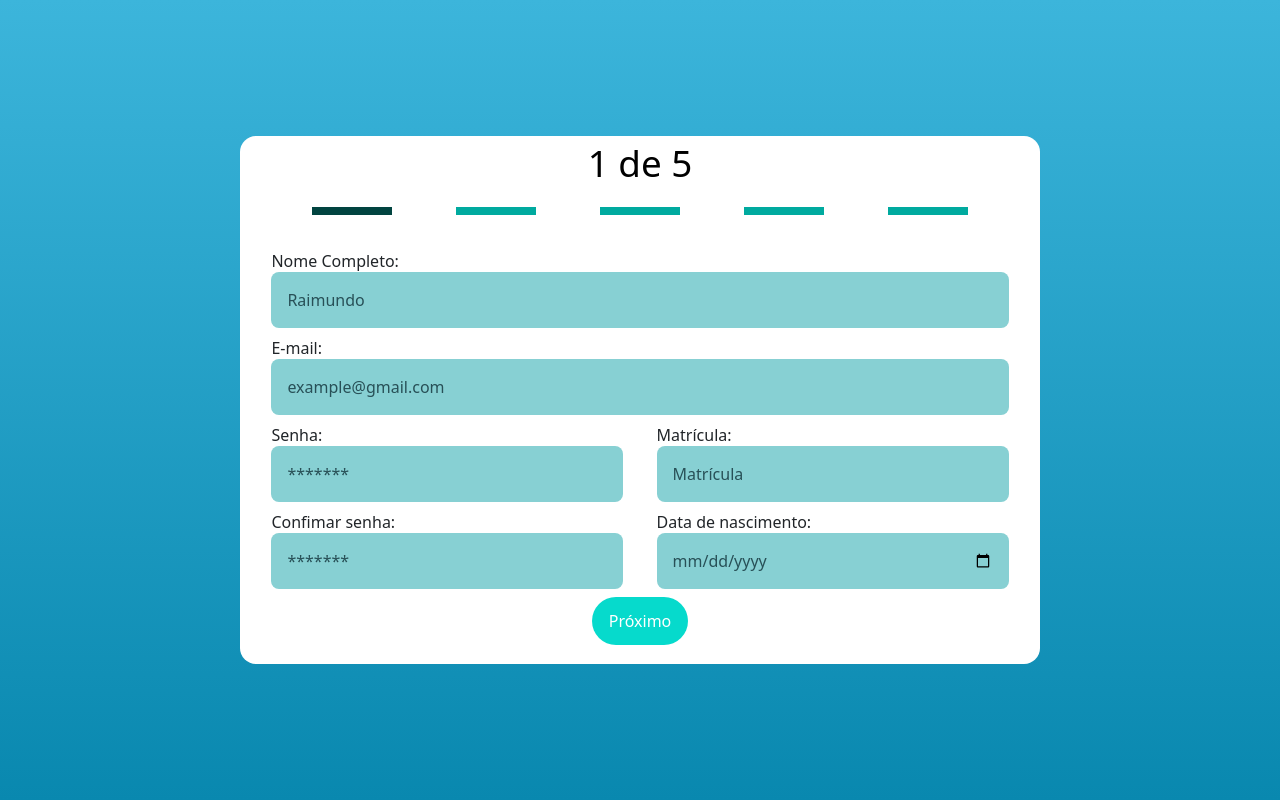
After one commit to Andre-MB/admin-app-estacio, a PHP site: page /pages/formStep1.php in a window 1280 px wide. The commit adds this page. Run offline with PHP 8.4, Linux system fonts and the light colour scheme.

Commit message:
Add Register JS, Add Get Data after Submit Button, Fix Form Container

```diff
--- a/css/register.css
+++ b/css/formSteps.css
@@ -5,7 +5,7 @@
 .bg-user-form {
     background-color: white;
     border-radius: 1em;
-    height: 40em;
+    height: 33em;
     width: 50em;
 }
 #current-step-user-counter {
@@ -43,7 +43,7 @@
 }
 
 form input {
-    height: 1.4em;
+    color: #285057;
     width: 100%;
     border-radius: 0.5em;
     border: 0;
@@ -52,12 +52,8 @@ form input {
     background: var(--color-bg-input-register);
 }
 
-form input[type="text"] {
-    font-size: 1.5em;
-}
-
 form input::placeholder {
-    color: #fff;
+    color: #285057;
 }
 
 form p {
@@ -69,3 +65,22 @@ form p {
     width: 1em;
     background-color: black;
 }
+
+.contain2 {
+    display: flex;
+    justify-content:space-between;
+}
+
+.contain2 input{
+    width: 22em;
+}
+
+#next_button {
+    text-align: center;
+    color: #fff;
+    background-color: var(--corbnt);
+    border: none;
+    border-radius: 5em;
+    width: 6em;
+    height: 3em;
+}
--- a/css/padroes.css
+++ b/css/padroes.css
@@ -16,6 +16,8 @@
     --Staat : "Staatliches-Regular";
     --IBM: "IBMPlexMono-Regular";
 
+    /* TAMANHOS */
+    --size-height-input: 1.4em;
 }
 
 @font-face {
--- a/index.php
+++ b/index.php
@@ -33,7 +33,7 @@
                     <button>Entrar</button>
                 </div>
                 <div class="register-account">
-                    <p>Não tem uma conta ? <a href="./pages/register.php">Inscreva-se</a></p>
+                    <p>Não tem uma conta ? <a href="./pages/formStep1.php">Inscreva-se</a></p>
                 </div>
             </div>
         </div>
--- /dev/null
+++ b/js/register.js
@@ -0,0 +1,61 @@
+$(document).ready(function() {
+    let currentStep = 1;
+    let counter = 1;
+    var dataUser = {
+        "formStep1": {
+            "user_complete_name": "",
+            "user_mail": "",
+            "user_passw": "",
+            "user_passw_confirm": "",
+            "user_register": "",
+            "user_date": "",
+        }
+    }
+
+    while(counter <= 5) {
+        if(currentStep === counter) {
+            $("#current-step-user-counter").html(`${currentStep} de 5`);
+            $("#step-rect-user").append("<div class='rect-user rect-user-active'></div>");
+        } else {
+            $("#step-rect-user").append("<div class='rect-user'></div>");
+        }
+        counter++;
+    }
+
+    $("#formSteps").submit(function(e) {
+        e.preventDefault();
+        var currentBtnForm = $("#next_button").attr("name");
+        switch(currentBtnForm) {
+            case "btnForm1":
+                const inputIDS = ["user_complete_name", "user_mail", "user_passw", "user_passw_confirm", "user_register", "user_date"];
+
+                var isAllFields = true;
+
+                for(var counterId = 0; counterId < inputIDS.length; counterId++) {
+                    var inputId = inputIDS[counterId];
+                    var inputValue = $("#" + inputId).val();
+                    if(inputValue === '') {
+                        isAllFields = false;
+                        break;
+                    }
+                }
+
+                if(!isAllFields) {
+                    alert("Preencha todos os campos!");
+                } else {
+                    if($("#user_passw").val() != $("#user_passw_confirm").val()) {
+                        alert("SENHAS NÃO COINCIDEM!");
+                    } else {
+                        for(var counterShow = 0; counterShow < inputIDS.length; counterShow++) {
+                            var inputIdShow = inputIDS[counterShow];
+                            var inputValueShow = $('#' + inputIdShow).val();
+                            dataUser.formStep1[inputIdShow] = inputValueShow;
+                        }
+                        isAllFields = false;
+                    }
+                }
+                console.log(dataUser);
+                break;
+        }
+    })
+})
--- /dev/null
+++ b/pages/formStep1.php
@@ -0,0 +1,72 @@
+<?php
+
+?>
+<!DOCTYPE html>
+<html lang="pt-BR">
+<head>
+    <meta charset="UTF-8">
+    <meta name="viewport" content="width=device-width, initial-scale=1.0">
+    <title>Gerenciador de Vagas</title>
+     <!-- Bootstrap-->
+    <link href="https://cdn.jsdelivr.net/npm/bootstrap@5.1.3/dist/css/bootstrap.min.css" rel="stylesheet" integrity="sha384-1BmE4kWBq78iYhFldvKuhfTAU6auU8tT94WrHftjDbrCEXSU1oBoqyl2QvZ6jIW3" crossorigin="anonymous">
+    <script src="https://cdn.jsdelivr.net/npm/bootstrap@5.1.3/dist/js/bootstrap.bundle.min.js" integrity="sha384-ka7Sk0Gln4gmtz2MlQnikT1wXgYsOg+OMhuP+IlRH9sENBO0LRn5q+8nbTov4+1p" crossorigin="anonymous"></script>
+    <!---->
+    <!--Jquery-->
+    <script
+		src="https://code.jquery.com/jquery-3.7.1.slim.min.js"
+		integrity="sha256-kmHvs0B+OpCW5GVHUNjv9rOmY0IvSIRcf7zGUDTDQM8="
+		crossorigin="anonymous">
+    </script>
+    <link rel="stylesheet" href="../css/padroes.css">
+    <link rel="stylesheet" href="../css/formSteps.css">
+</head>
+<body>
+    <div class="d-flex align-items-center justify-content-center bg-main-content">
+        <div class="d-flex flex-column container-fluid justify-content-center align-items-center bg-user-form">
+            <p id="current-step-user-counter"></p>
+            <div class="justify-content-center d-flex" id="step-rect-user"></div>
+            <div class="d-flex align-items-center parent-container-input-form">
+                <div class="d-flex flex-column form-container">
+                    <form id="formSteps">
+                        <div class="upper_personal_data_user">
+                            <section>
+                                <p>Nome Completo: </p>
+                                <input type="text" name="" id="user_complete_name" placeholder="Raimundo" required>
+                            </section>
+                            <section>
+                                <p>E-mail: </p>
+                                <input type="email" name="" id="user_mail" placeholder="example@gmail.com" required>
+                            </section>
+                                <div class= "contain2">
+                                    <div>
+                                        <section>
+                                            <p>Senha: </p>
+                                            <input type="password" name="" id="user_passw" placeholder="*******" required>
+                                        </section>
+                                        <section class="senhas">
+                                            <p>Confimar senha:</p>
+                                            <input type="password" name="" id="user_passw_confirm" placeholder="*******" required>
+                                        </section>
+                                    </div>
+                                    <div>
+                                    <section>
+                                            <p>Matrícula: </p>
+                                            <input type="text" name="" id="user_register" placeholder="Matrícula" required>
+                                    </section>
+                                    <section>
+                                            <p>Data de nascimento: </p>
+                                            <input type="date" name="" id="user_date" required>
+                                    </section>
+                                    </div>
+                                </div>
+                        </div>
+                        <div class="d-flex align-items-center justify-content-center container-fluid">
+                            <button id="next_button" class="d-flex align-items-center justify-content-center" type="submit" name="btnForm1">Próximo</button>
+                        </div>
+                    </form>
+                </div>
+            </div>
+        </div>
+    </div>
+    <script src="../js/register.js"></script>
+</body>
--- /dev/null
+++ b/php/connection.php
@@ -0,0 +1 @@
+<?php?>
```
Also changed, not shown: cadastro.html (added, +15 -0 lines), css/cadastro2.css (added, +21 -0 lines), pages/formStep2.php (added, +15 -0 lines), pages/register.php (deleted, +0 -59 lines), js/main.js (deleted), php/init.php (deleted).
